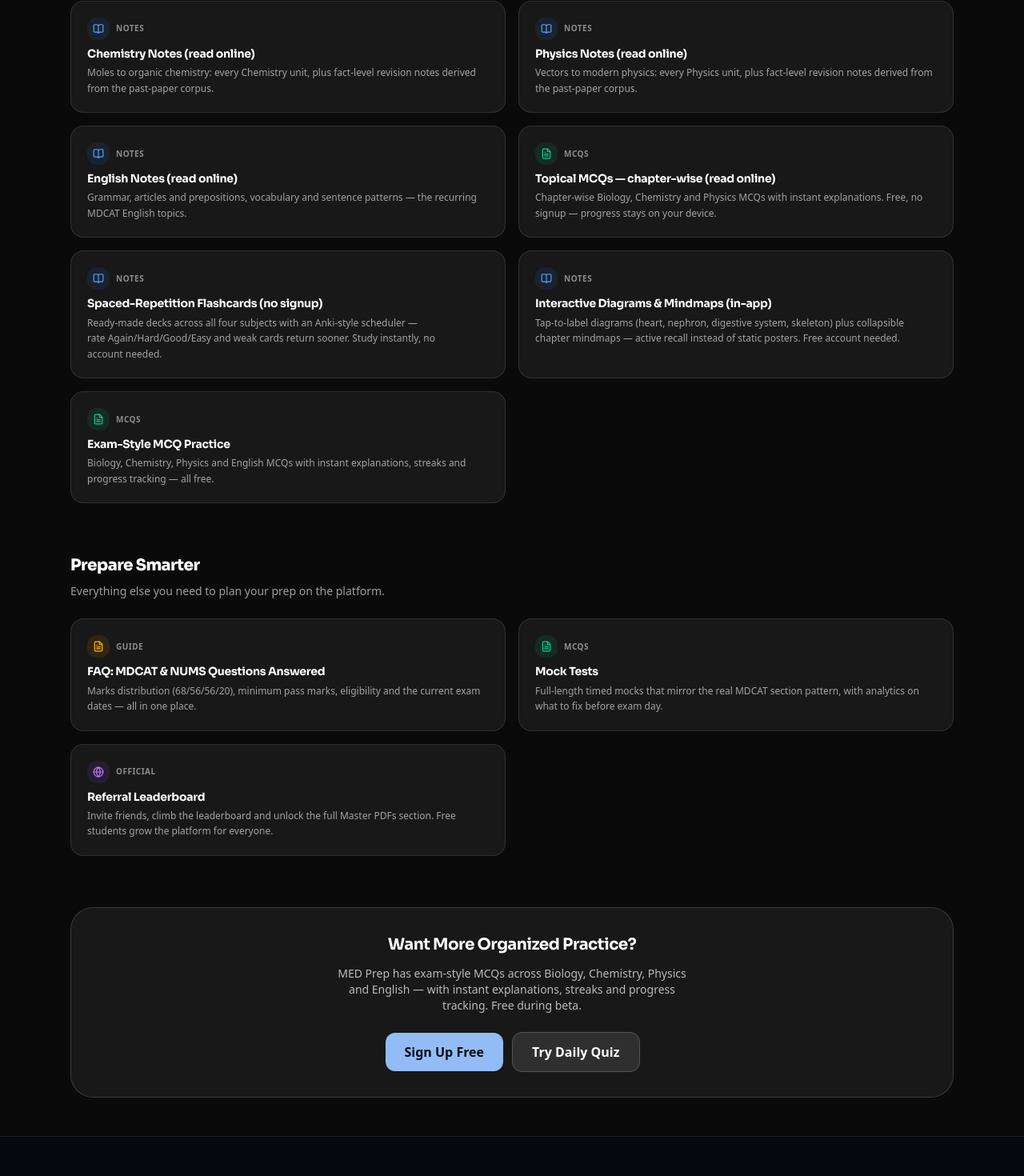
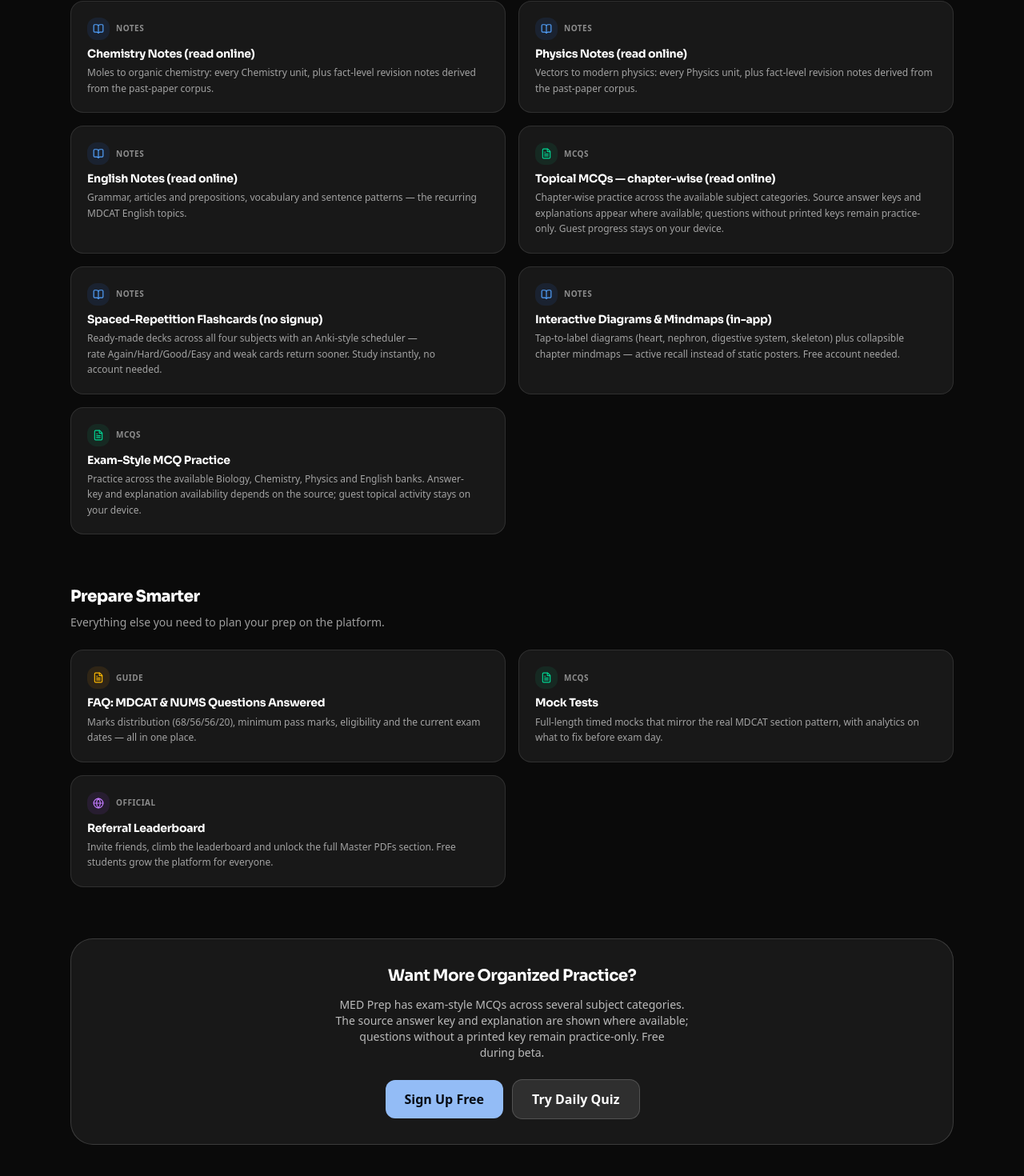
Before and after one commit to agma668/mdcatprep, a Next.js app: page /resources in a window 1280 px wide. Shown: the part 1036-2506 px from the top of the page at 80% size. Built offline with nearby package versions, Linux system fonts and the light colour scheme; no server answers.

Commit message:
fix(copy): make app/resources/page.tsx claims match question data

```diff
--- a/app/resources/page.tsx
+++ b/app/resources/page.tsx
@@ -119,7 +119,7 @@ const OWN_RESOURCES: Resource[] = [
     title: "Topical MCQs — chapter-wise (read online)",
     url: "/topicals",
     description:
-      "Chapter-wise Biology, Chemistry and Physics MCQs with instant explanations. Free, no signup — progress stays on your device.",
+      "Chapter-wise practice across the available subject categories. Source answer keys and explanations appear where available; questions without printed keys remain practice-only. Guest progress stays on your device.",
     type: "mcqs",
   },
   {
@@ -140,7 +140,7 @@ const OWN_RESOURCES: Resource[] = [
     title: "Exam-Style MCQ Practice",
     url: "/signup",
     description:
-      "Biology, Chemistry, Physics and English MCQs with instant explanations, streaks and progress tracking — all free.",
+      "Practice across the available Biology, Chemistry, Physics and English banks. Answer-key and explanation availability depends on the source; guest topical activity stays on your device.",
     type: "mcqs",
   },
 ];
@@ -259,7 +259,7 @@ export default function ResourcesPage() {
             <div className="bg-white/[0.06] border border-white/15 rounded-[var(--radius-xl)] p-8 text-center">
               <h2 className="text-xl font-bold text-white mb-3">Want More Organized Practice?</h2>
               <p className="text-sm text-white/70 mb-6 max-w-md mx-auto">
-                MED Prep has exam-style MCQs across Biology, Chemistry, Physics and English — with instant explanations, streaks and progress tracking. Free during beta.
+                MED Prep has exam-style MCQs across several subject categories. The source answer key and explanation are shown where available; questions without a printed key remain practice-only. Free during beta.
               </p>
               <div className="flex flex-wrap gap-3 justify-center">
                 <Link href="/signup" className="inline-flex items-center gap-2 px-6 py-3 rounded-[var(--radius-md)] bg-[var(--color-accent)] text-[var(--color-text-inverse)] font-bold hover:bg-[var(--color-accent-light)] transition-colors">
```
